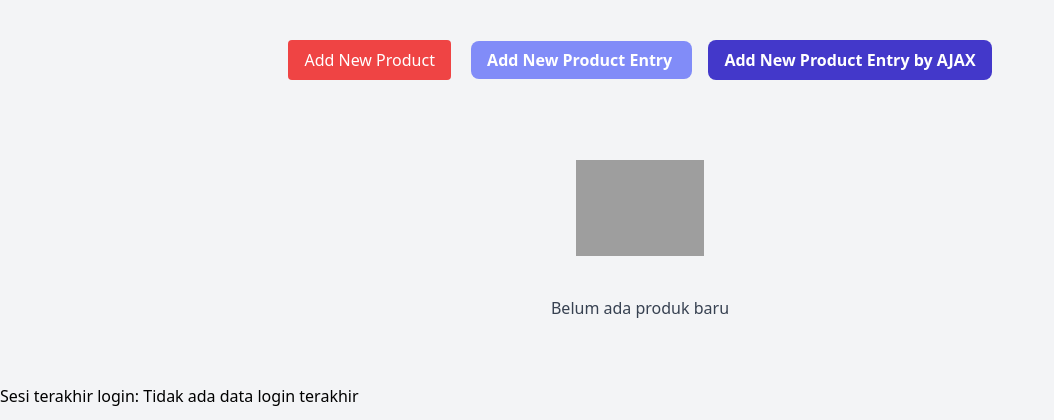
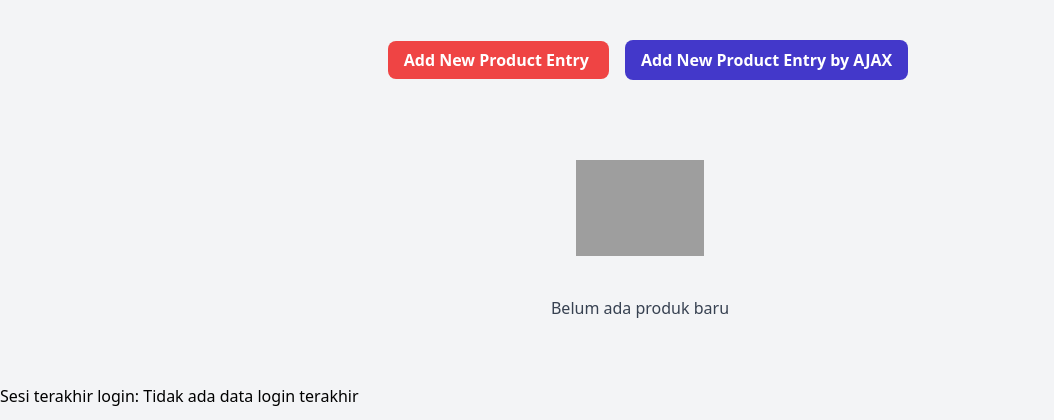
Before and after one commit to MichelineWL/palugada, a Django app: page / in a window 1280 px wide. Shown: the part 396-816 px from the top of the page, without its empty margins (0-1054 px from the left). Run offline with Django 5.2, Linux system fonts and the light colour scheme; the visitor is signed in with stand-in values (Sample User, id 1); data that the repository does not hold is empty; grey boxes are pictures that could not be loaded.

Commit message:
fix: solve eror but cards havent show up

```diff
--- a/main/templates/main.html
+++ b/main/templates/main.html
@@ -18,8 +18,7 @@
 
     <!-- Add New Product Button -->
     <div class="text-center mt-10">
-        <button class="bg-red-500 text-white px-4 py-2 rounded" id="addNewProductButton">Add New Product</button>
-        <a href="{% url 'main:create_product_entry' %}" class="bg-indigo-400 hover:bg-indigo-400 text-white font-bold py-2 px-4 rounded-lg transition duration-300 ease-in-out transform hover:-translate-y-1 hover:scale-105 mx-4 ">
+        <a href="{% url 'main:create_product_entry' %}" class="bg-red-500 hover:bg-red-400 text-white font-bold py-2 px-4 rounded-lg transition duration-300 ease-in-out transform hover:-translate-y-1 hover:scale-105 mx-4">
             Add New Product Entry
         </a>
         <button data-modal-target="crudModal" data-modal-toggle="crudModal" class="btn bg-indigo-700 hover:bg-indigo-600 text-white font-bold py-2 px-4 rounded-lg transition duration-300 ease-in-out transform hover:-translate-y-1 hover:scale-105" onclick="showModal();">
@@ -34,9 +33,7 @@
             <div id="crudModalContent" class="relative bg-white rounded-lg shadow-lg w-5/6 sm:w-3/4 md:w-1/2 lg:w-1/3 mx-4 sm:mx-0 transform scale-95 opacity-0 transition-transform transition-opacity duration-300 ease-out">
                 <!-- Modal header -->
                 <div class="flex items-center justify-between p-4 border-b rounded-t">
-                    <h3 class="text-xl font-semibold text-gray-900">
-                        Add New Product Entry
-                    </h3>
+                    <h3 class="text-xl font-semibold text-gray-900">Add New Product Entry</h3>
                     <button type="button" class="text-gray-400 bg-transparent hover:bg-gray-200 hover:text-gray-900 rounded-lg text-sm p-1.5 ml-auto inline-flex items-center" id="closeModalBtn">
                         <svg aria-hidden="true" class="w-5 h-5" fill="currentColor" viewBox="0 0 20 20" xmlns="http://www.w3.org/2000/svg">
                             <path fill-rule="evenodd" d="M4.293 4.293a1 1 0 011.414 0L10 8.586l4.293-4.293a1 1 0 111.414 1.414L11.414 10l4.293 4.293a1 1 0 01-1.414 1.414L10 11.414l-4.293 4.293a1 1 0 01-1.414-1.414L8.586 10 4.293 5.707a1 1 0 010-1.414z" clip-rule="evenodd"></path>
@@ -48,13 +45,38 @@
                 <div class="px-6 py-4 space-y-6">
                     <form method="POST" enctype="multipart/form-data" class="max-w-lg mx-auto bg-white p-8 rounded-lg shadow-md" id="productEntryForm">
                         {% csrf_token %}
-                        {{ form.as_p }}
+
+                        <!-- Input for Product Name -->
+                        <div class="mb-4">
+                            <label for="productName" class="block text-sm font-medium text-gray-700">Nama Produk</label>
+                            <input type="text" name="productName" id="productName" required class="mt-1 block w-full border-gray-300 rounded-md shadow-sm focus:border-indigo-500 focus:ring-indigo-500">
+                        </div>
+
+                        <!-- Input for Price -->
+                        <div class="mb-4">
+                            <label for="productPrice" class="block text-sm font-medium text-gray-700">Harga</label>
+                            <input type="number" name="productPrice" id="productPrice" required class="mt-1 block w-full border-gray-300 rounded-md shadow-sm focus:border-indigo-500 focus:ring-indigo-500" step="0.01">
+                        </div>
+
+                        <!-- Input for Description -->
+                        <div class="mb-4">
+                            <label for="productDescription" class="block text-sm font-medium text-gray-700">Deskripsi</label>
+                            <textarea name="productDescription" id="productDescription" rows="4" required class="mt-1 block w-full border-gray-300 rounded-md shadow-sm focus:border-indigo-500 focus:ring-indigo-500"></textarea>
+                        </div>
+
+                        <!-- Input for Image Upload -->
+                        <div class="mb-4">
+                            <label for="productImage" class="block text-sm font-medium text-gray-700">Upload Gambar</label>
+                            <input type="file" name="productImage" id="productImage" accept="image/*" required class="mt-1 block w-full border-gray-300 rounded-md shadow-sm focus:border-indigo-500 focus:ring-indigo-500">
+                        </div>
+
                     </form>
                 </div>
+
                 <!-- Modal footer -->
                 <div class="flex flex-col space-y-2 md:flex-row md:space-y-0 md:space-x-2 p-6 border-t border-gray-200 rounded-b justify-center md:justify-end">
                     <button type="button" class="bg-gray-500 hover:bg-gray-600 text-white font-bold py-2 px-4 rounded-lg" id="cancelButton">Cancel</button>
-                    <button type="submit" id="submitProductEntry" form="productEntryForm" class="bg-indigo-700 hover:bg-indigo-600 text-white font-bold py-2 px-4 rounded-lg">Add Product Entry</button>
+                    <button type="submit" id="submitProductEntry" form="productEntryForm" class="bg-pink-700 hover:bg-pink-600 text-white font-bold py-2 px-4 rounded-lg">Add Product Entry</button>
                 </div>
             </div>
         </div>
@@ -94,77 +116,62 @@
                             <p class="text-gray-600 text-sm leading-relaxed">${product_entry.description}</p>
                         </div>
                         <div class="flex justify-between px-5 py-3">
-                            <a href="{% url 'main:edit_product' product_entry.pk %}">
-                                <button class="bg-blue-500 text-white px-4 py-2 rounded hover:bg-blue-700 flex items-center">
-                                    <i class="fas fa-edit mr-2"></i>
-                                    Edit
-                                </button>
-                            </a>
-                            <a href="{% url 'main:delete_product' product_entry.pk %}">
-                                <button class="bg-red-500 text-white px-4 py-2 rounded hover:bg-red-700 flex items-center">
-                                    <i class="fas fa-trash-alt mr-2"></i>
-                                    Delete
-                                </button>
-                            </a>
+                            <div class="absolute top-0 -right-4 flex space-x-1">
+                                <a href="/edit/${product_entry.id}" class="bg-yellow-500 hover:bg-yellow-600 text-white rounded-full p-2">Edit</a>
+                                <a href="/delete/${product_entry.id}" class="bg-red-600 hover:bg-red-700 text-white rounded-full p-2">Delete</a>
+                            </div>
                         </div>
                     </div>
                 `;
             });
             htmlString += `</div>`;
         }
-
-        document.getElementById("product_entry_cards").innerHTML = htmlString; // Set inner HTML after content creation
+        document.getElementById("product_entry_cards").innerHTML = htmlString;
     }
 
-    refreshProductEntries();
-
-    const modal = document.getElementById('crudModal');
-    const modalContent = document.getElementById('crudModalContent');
-
     function showModal() {
-        modal.classList.remove('hidden');
-        setTimeout(() => {
-            modalContent.classList.remove('opacity-0', 'scale-95');
-            modalContent.classList.add('opacity-100', 'scale-100');
-        }, 50);
+        const modal = document.getElementById("crudModal");
+        modal.classList.remove("hidden"); // Show modal
+        modal.classList.add("flex"); // Set to flex for centering
     }
 
-    function hideModal() {
-        modalContent.classList.remove('opacity-100', 'scale-100');
-        modalContent.classList.add('opacity-0', 'scale-95');
+    document.getElementById("closeModalBtn").onclick = function() {
+        document.getElementById("crudModal").classList.add("hidden");
+    };
 
-        setTimeout(() => {
-            modal.classList.add('hidden');
-        }, 150);
-    }
+    document.getElementById("cancelButton").onclick = function() {
+        document.getElementById("crudModal").classList.add("hidden");
+    };
 
-    document.getElementById("cancelButton").addEventListener("click", hideModal);
-    document.getElementById("closeModalBtn").addEventListener("click", hideModal);
-    document.getElementById("addNewProductButton").addEventListener("click", showModal);
+    // Handle form submission
+    document.getElementById("productEntryForm").onsubmit = async function(event) {
+        event.preventDefault(); // Prevent default form submission
+        const formData = new FormData(this); // Get form data
 
-    document.getElementById("productEntryForm").addEventListener("submit", (e) => {
-        e.preventDefault();
-        addProductEntry();
-    });
+        // Send the form data using AJAX
+        try {
+            const response = await fetch("{% url 'main:create_product_entry' %}", {
+                method: 'POST',
+                body: formData,
+            });
 
-    function addProductEntry() {
-        fetch("{% url 'main:add_product_ajax' %}", {
-            method: "POST",
-            body: new FormData(document.getElementById("productEntryForm")),
-        })
-        .then(response => response.json())
-        .then(data => {
-            if (data.success) {
-                alert("Product added successfully!");
-                hideModal();
-                refreshProductEntries();
+            if (response.ok) {
+                // If successful, refresh the product entries and close the modal
+                await refreshProductEntries();
+                document.getElementById("crudModal").classList.add("hidden");
+                this.reset(); // Reset form fields
             } else {
-                alert("Failed to add product: " + data.error);
+                // Handle error (display a message or alert)
+                alert("Error adding product entry. Please try again.");
             }
-        })
-        .catch(error => {
-            console.error("Error adding product:", error);
-        });
-    }
+        } catch (error) {
+            console.error('Error:', error);
+        }
+    };
+
+    // Initial loading of product entries
+    refreshProductEntries();
 </script>
+
+
 {% endblock %}
```
